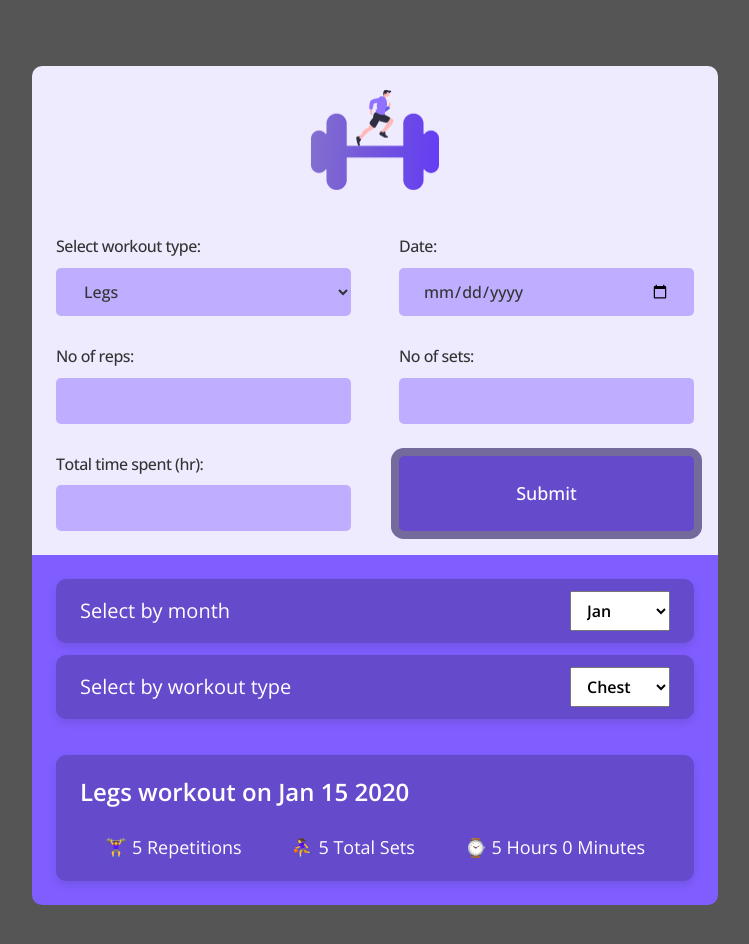
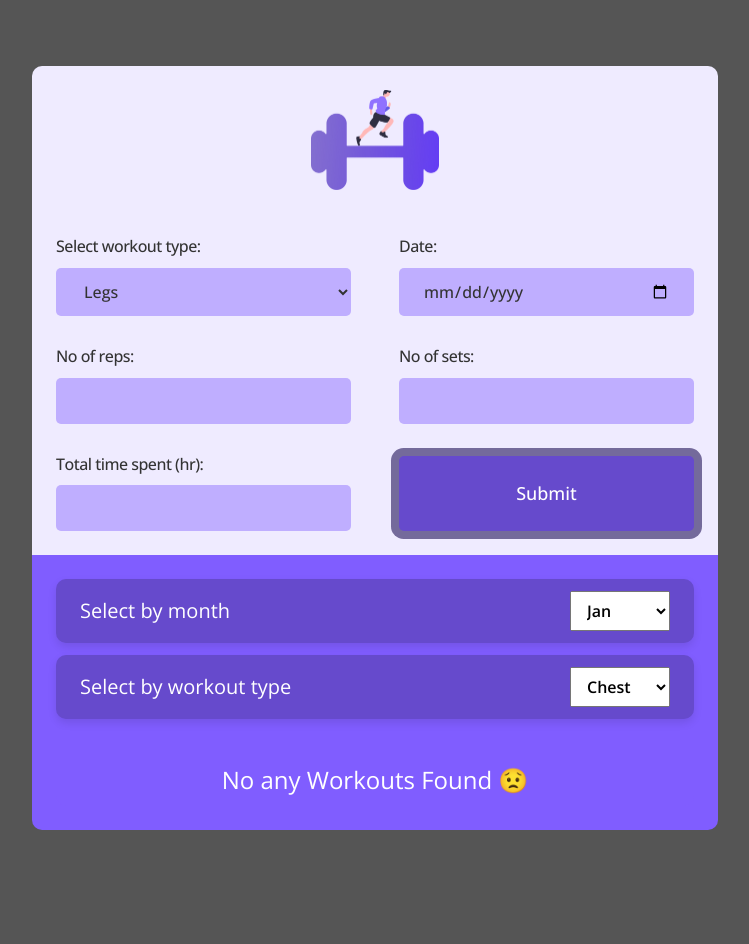
Before and after one commit to dikxak/gym-logs, a React (Create React App) app: page / in a window 1280 px wide. Both pictures are taken after typing "2020-01-15", "5", "5", "5" into the empty fields and a click on the button "Submit". Shown: the top 944 px of the page, without its empty margins (265-1014 px from the left). After the commit the page ends 896 px from the top, so only its background shows below. Built offline with nearby package versions, Linux system fonts and the light colour scheme.

Commit message:
complete filter functionality

```diff
--- a/src/components/Workouts/WorkoutOutput.js
+++ b/src/components/Workouts/WorkoutOutput.js
@@ -1,4 +1,4 @@
-import React from 'react';
+import React, { useState } from 'react';
 
 import Card from '../UI/Card';
 import WorkoutSelect from '../Workouts/WorkoutSelect';
@@ -6,6 +6,7 @@ import WorkoutDate from './WorkoutDate';
 import WorkoutTime from './WorkoutTime';
 
 import styles from '../../sass/workouts/WorkoutOutput.module.scss';
+import classes from '../../sass/workouts/WorkoutSelect.module.scss';
 
 const WorkoutOutput = props => {
   const months = {
@@ -20,6 +21,23 @@ const WorkoutOutput = props => {
     options:['Chest','Legs','Shoulder','Back','Biceps','Triceps',],
   };
 
+  const [type, setType] = useState('Chest');
+  const [month, setMonth] = useState('Jan');
+
+  const typeChangeHanlder = e => {
+    setType(e.target.value);
+  };
+
+  const monthChangeHandler = e => {
+    setMonth(e.target.value);
+  };
+
+  const workouts = props.items.filter(
+    item =>
+      `${item.date.toLocaleString('en-US', { month: 'short' })}` === month &&
+      item.type === type
+  );
+
   if (props.items.length === 0)
     return (
       <p className={styles['workout-output__fallback']}>
@@ -31,20 +49,33 @@ const WorkoutOutput = props => {
       <div className={styles['workout-output__filters']}>
         <Card className={styles['workout-output__filter']}>
           <p>Select by month</p>
-          <WorkoutSelect value={months.value} options={months.options} />
+          <select
+            onChange={monthChangeHandler}
+            className={classes['workout-select']}
+          >
+            <WorkoutSelect options={months.options} />
+          </select>
         </Card>
 
         <Card className={styles['workout-output__filter']}>
           <p>Select by workout type</p>
-          <WorkoutSelect
-            value={workoutType.value}
-            options={workoutType.options}
-          />
+          <select
+            onChange={typeChangeHanlder}
+            className={classes['workout-select']}
+          >
+            <WorkoutSelect options={workoutType.options} />
+          </select>
         </Card>
       </div>
 
       <div className={styles['workout-output__items']}>
-        {props.items.map(item => {
+        {workouts.length === 0 && (
+          <p className={styles['workout-output__fallback--small']}>
+            No any Workouts Found 😟
+          </p>
+        )}
+        {workouts.length > 0 &&
+          workouts.map(item => {
             return (
               <Card key={item.id} className={styles['workout-output__item']}>
                 <p>
--- a/src/components/Workouts/WorkoutSelect.js
+++ b/src/components/Workouts/WorkoutSelect.js
@@ -1,19 +1,13 @@
 import React from 'react';
 
-import styles from '../../sass/workouts/WorkoutSelect.module.scss';
-
 const WorkoutSelect = props => {
-  return (
-    <select className={styles['workout-select']}>
-      {props.options.map((option, i) => {
-        return (
-          <option key={i} value={option}>
-            {option}
-          </option>
-        );
-      })}
-    </select>
-  );
+  return props.options.map((option, i) => {
+    return (
+      <option key={i} value={option}>
+        {option}
+      </option>
+    );
+  });
 };
 
 export default WorkoutSelect;
--- a/src/sass/workouts/WorkoutOutput.module.scss
+++ b/src/sass/workouts/WorkoutOutput.module.scss
@@ -51,5 +51,10 @@
     border-radius: 0 0 1rem 1rem;
 
     @include mix.make-flex($align: center, $justify: center);
+
+    &--small {
+      @extend .workout-output__fallback;
+      padding: 1.2rem 2.4rem;
+    }
   }
 }
```
Lines whose indentation alone changed are shown as unchanged.
